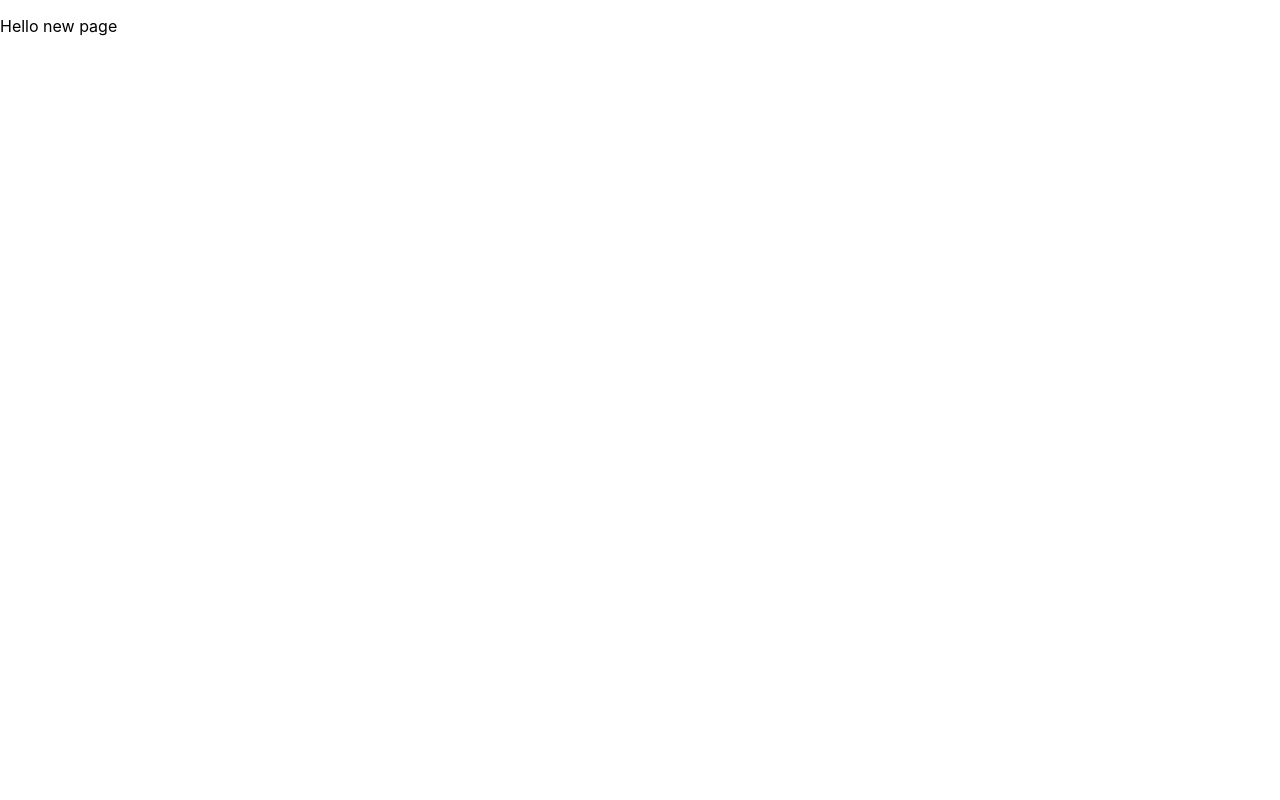
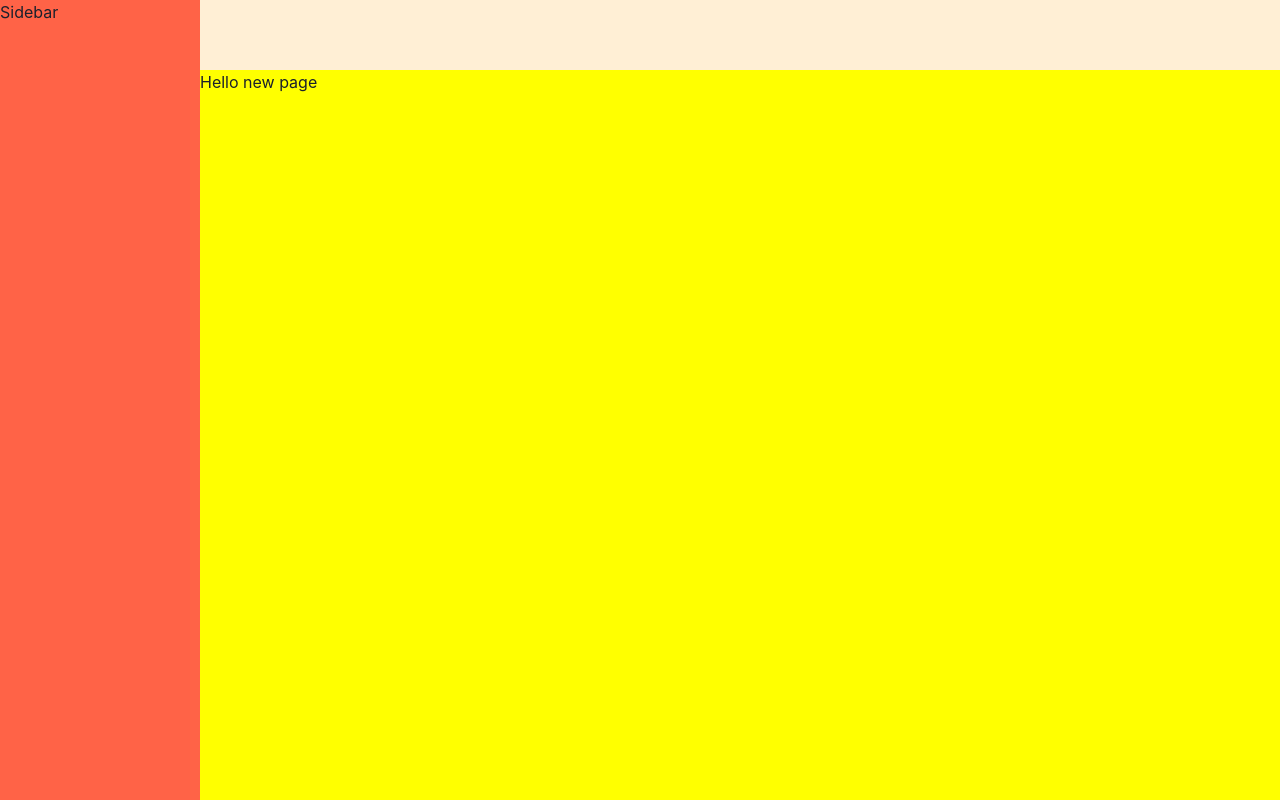
Before and after one commit to fruitbox12/marscloud, a Next.js app: page /instances in a window 1280 px wide. Built offline with nearby package versions, Linux system fonts and the light colour scheme.

Commit message:
Use getLayout

```diff
--- a/pages/_app.tsx
+++ b/pages/_app.tsx
@@ -1,8 +1,25 @@
-import '../styles/globals.css'
-import type { AppProps } from 'next/app'
+import "../styles/globals.css";
+import type { AppProps } from "next/app";
+import type { NextPage } from "next";
+import { ChakraProvider } from "@chakra-ui/react";
+import theme from "../theme";
+import { ReactElement, ReactNode } from "react";
 
-function MyApp({ Component, pageProps }: AppProps) {
-  return <Component {...pageProps} />
+export type NextPageWithLayout = NextPage & {
+  getLayout?: (page: ReactElement) => ReactNode;
+};
+
+type AppPropsWithLayout = AppProps & {
+  Component: NextPageWithLayout;
+};
+
+function MyApp({ Component, pageProps }: AppPropsWithLayout) {
+  const getLayout = Component.getLayout || ((page) => page);
+  return (
+    <ChakraProvider theme={theme}>
+      {getLayout(<Component {...pageProps} />)}
+    </ChakraProvider>
+  );
 }
 
-export default MyApp
+export default MyApp;
```
